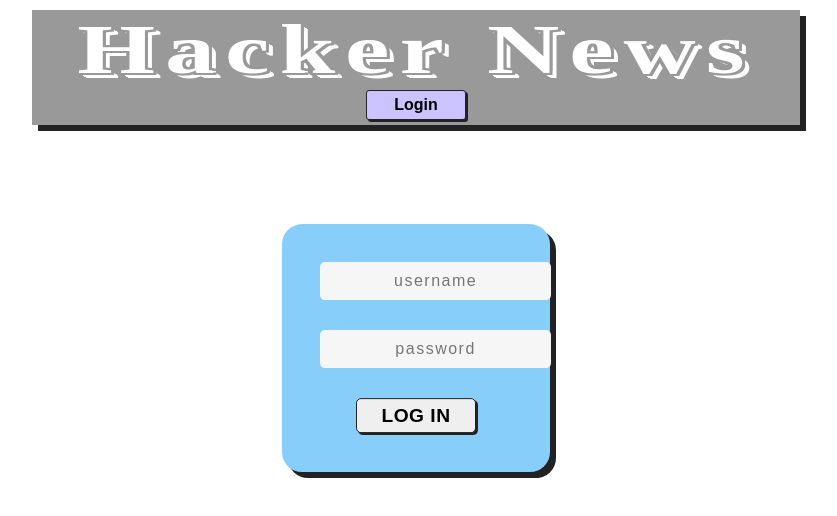
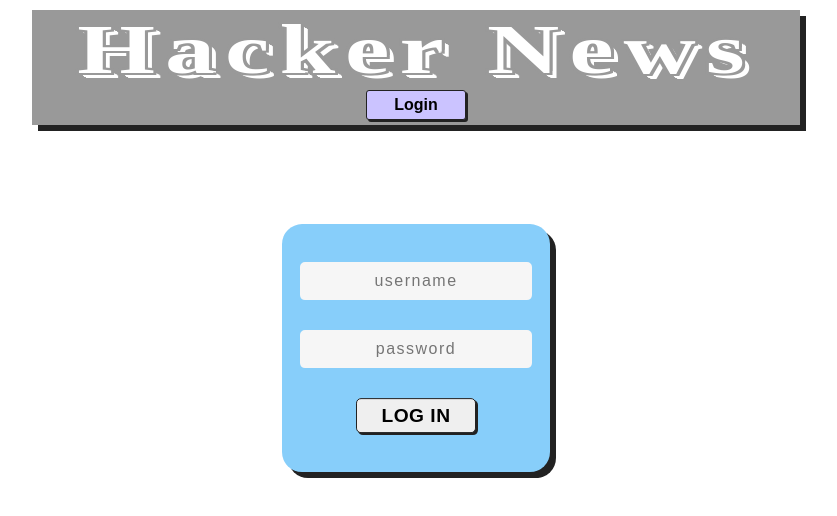
Before and after one commit to DilanLivera/hacker-news-site, a React (Create React App) app: page / in a window 1280 px wide. Shown: the top 516 px of the page, without its empty margins (224-1061 px from the left). Built offline with nearby package versions, Linux system fonts and the light colour scheme; the HTML template or start-up script is replaced by a standard one.

Commit message:
add work sans font to index.css file and fix Login component bug

```diff
--- a/src/Login.js
+++ b/src/Login.js
@@ -5,9 +5,9 @@
 function Login() {
   return (
     <div className='login-form'>
+      <input type="text" placeholder="username"  name="username"/>
+      <input type="password" placeholder = "password" name="password"/>
       <Link to={'./story-list' }>
-        <input type="text" placeholder="username"  name="username"/>
-        <input type="password" placeholder = "password" name="password"/>
         <button>Log in</button>
       </Link>
     </div>
--- a/src/index.css
+++ b/src/index.css
@@ -1,8 +1,8 @@
+@import url('https://fonts.googleapis.com/css?family=Work+Sans&display=swap');
+
 body {
   margin: 0;
-  font-family: -apple-system, BlinkMacSystemFont, "Segoe UI", "Roboto", "Oxygen",
-    "Ubuntu", "Cantarell", "Fira Sans", "Droid Sans", "Helvetica Neue",
-    sans-serif;
+  font-family: 'work sans';
   -webkit-font-smoothing: antialiased;
   -moz-osx-font-smoothing: grayscale;
 }
```
